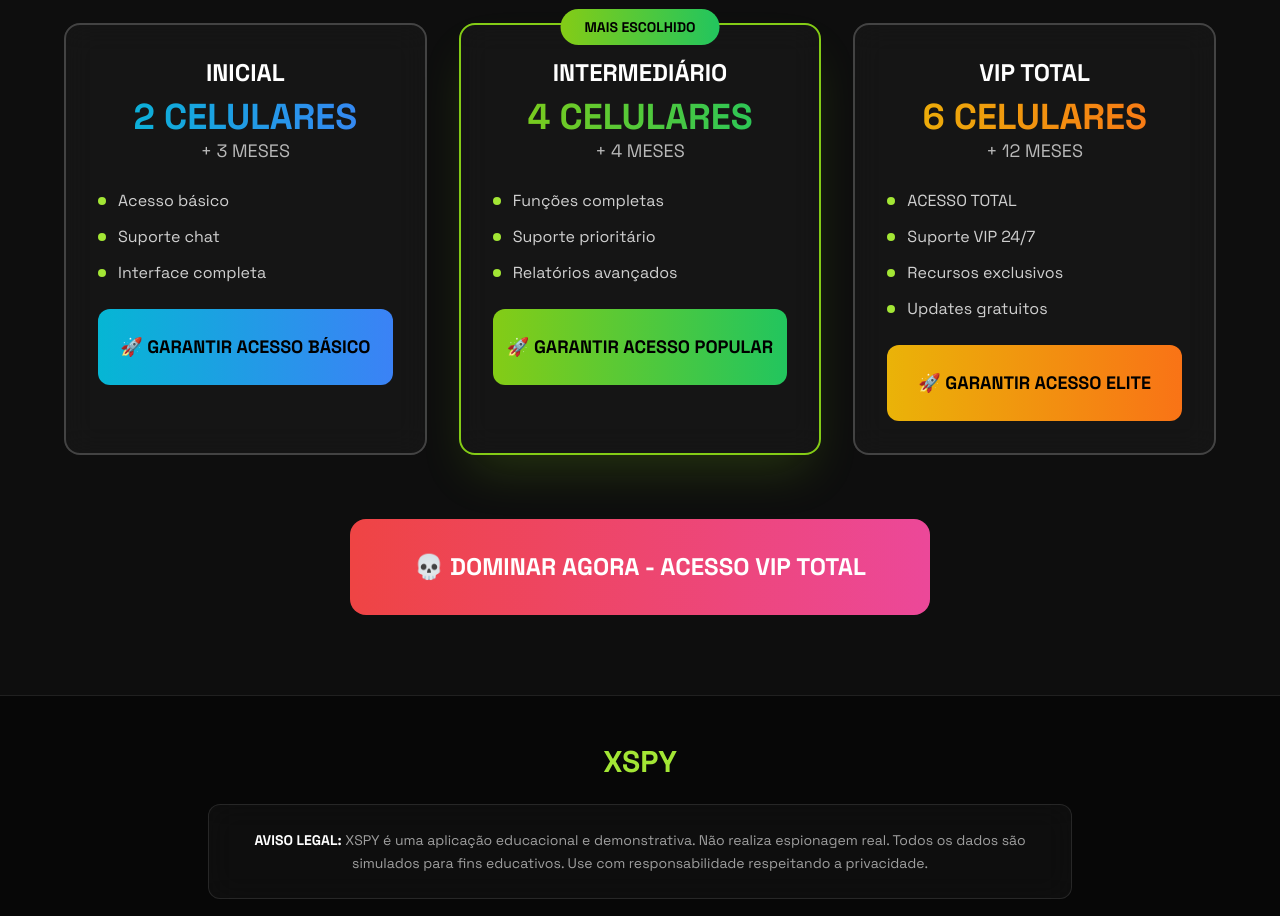
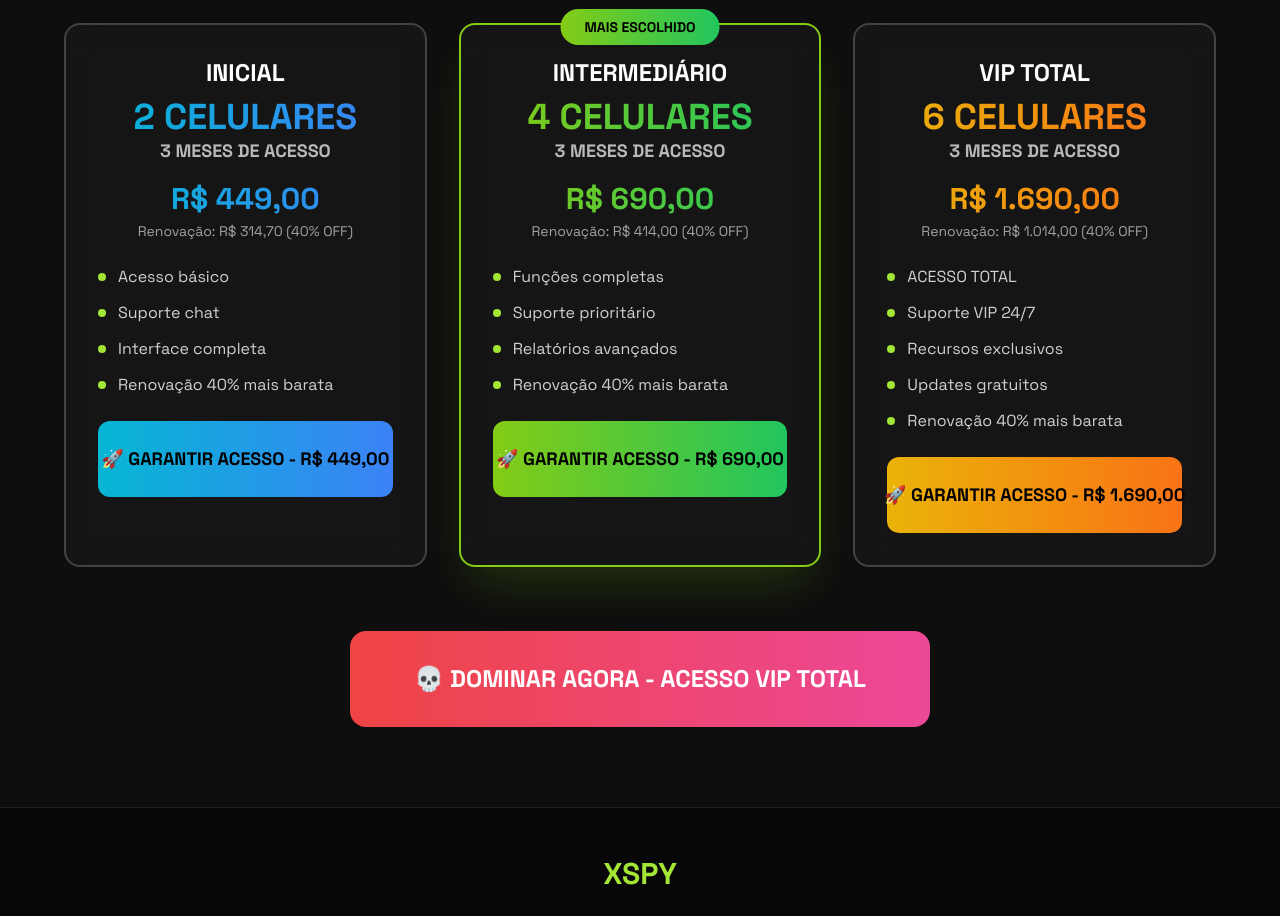
Before and after one commit to saaati/xspy-digital-domination, a React (Vite) app: page / in a window 1280 px wide. Shown: the part 2380-3296 px from the top of the page. Built offline with nearby package versions, Linux system fonts and the light colour scheme.

Commit message:
feat: Add prices and clarify access duration
Update the plans section to include prices for each tier and explicitly state the 3-month access duration for the initial plan. Also, add the renewal discount information.

```diff
--- a/src/components/AggressivePlans.tsx
+++ b/src/components/AggressivePlans.tsx
@@ -5,33 +5,36 @@ export const AggressivePlans = () => {
     {
       name: "INICIAL",
       devices: "2 CELULARES",
-      period: "3 MESES",
+      period: "3 MESES DE ACESSO",
+      price: "R$ 449,00",
+      renewalPrice: "R$ 314,70",
       color: "from-cyan-500 to-blue-500",
       glow: "cyan-500",
-      features: ["Acesso básico", "Suporte chat", "Interface completa"],
-      link: "https://www.asaas.com/c/fhfuz84psxlqcj66",
-      price: "BÁSICO"
+      features: ["Acesso básico", "Suporte chat", "Interface completa", "Renovação 40% mais barata"],
+      link: "https://www.asaas.com/c/fhfuz84psxlqcj66"
     },
     {
       name: "INTERMEDIÁRIO",
       devices: "4 CELULARES",
-      period: "4 MESES",
+      period: "3 MESES DE ACESSO",
+      price: "R$ 690,00",
+      renewalPrice: "R$ 414,00",
       color: "from-lime-500 to-green-500",
       glow: "lime-500",
-      features: ["Funções completas", "Suporte prioritário", "Relatórios avançados"],
+      features: ["Funções completas", "Suporte prioritário", "Relatórios avançados", "Renovação 40% mais barata"],
       link: "https://www.asaas.com/c/jwplviezr8preie4",
-      price: "POPULAR",
       popular: true
     },
     {
       name: "VIP TOTAL",
       devices: "6 CELULARES",
-      period: "12 MESES",
+      period: "3 MESES DE ACESSO",
+      price: "R$ 1.690,00",
+      renewalPrice: "R$ 1.014,00",
       color: "from-yellow-500 to-orange-500",
       glow: "yellow-500",
-      features: ["ACESSO TOTAL", "Suporte VIP 24/7", "Recursos exclusivos", "Updates gratuitos"],
-      link: "https://www.asaas.com/c/s7do2fes7qqj41fn",
-      price: "ELITE"
+      features: ["ACESSO TOTAL", "Suporte VIP 24/7", "Recursos exclusivos", "Updates gratuitos", "Renovação 40% mais barata"],
+      link: "https://www.asaas.com/c/s7do2fes7qqj41fn"
     }
   ]
 
@@ -80,7 +83,15 @@ export const AggressivePlans = () => {
                   <div className={`text-4xl font-black bg-gradient-to-r ${plan.color} bg-clip-text text-transparent`}>
                     {plan.devices}
                   </div>
-                  <p className="text-white/70 text-lg">+ {plan.period}</p>
+                  <p className="text-white/70 text-lg font-bold">{plan.period}</p>
+                  <div className="mt-4">
+                    <div className={`text-3xl font-black bg-gradient-to-r ${plan.color} bg-clip-text text-transparent`}>
+                      {plan.price}
+                    </div>
+                    <p className="text-white/60 text-sm mt-1">
+                      Renovação: {plan.renewalPrice} (40% OFF)
+                    </p>
+                  </div>
                 </div>
 
                 {/* Features */}
@@ -101,7 +112,7 @@ export const AggressivePlans = () => {
                     boxShadow: `0 0 20px hsl(var(--${plan.glow}) / 0.4)`
                   }}
                 >
-                  🚀 GARANTIR ACESSO {plan.price}
+                  🚀 GARANTIR ACESSO - {plan.price}
                 </Button>
               </div>
             </div>
```
